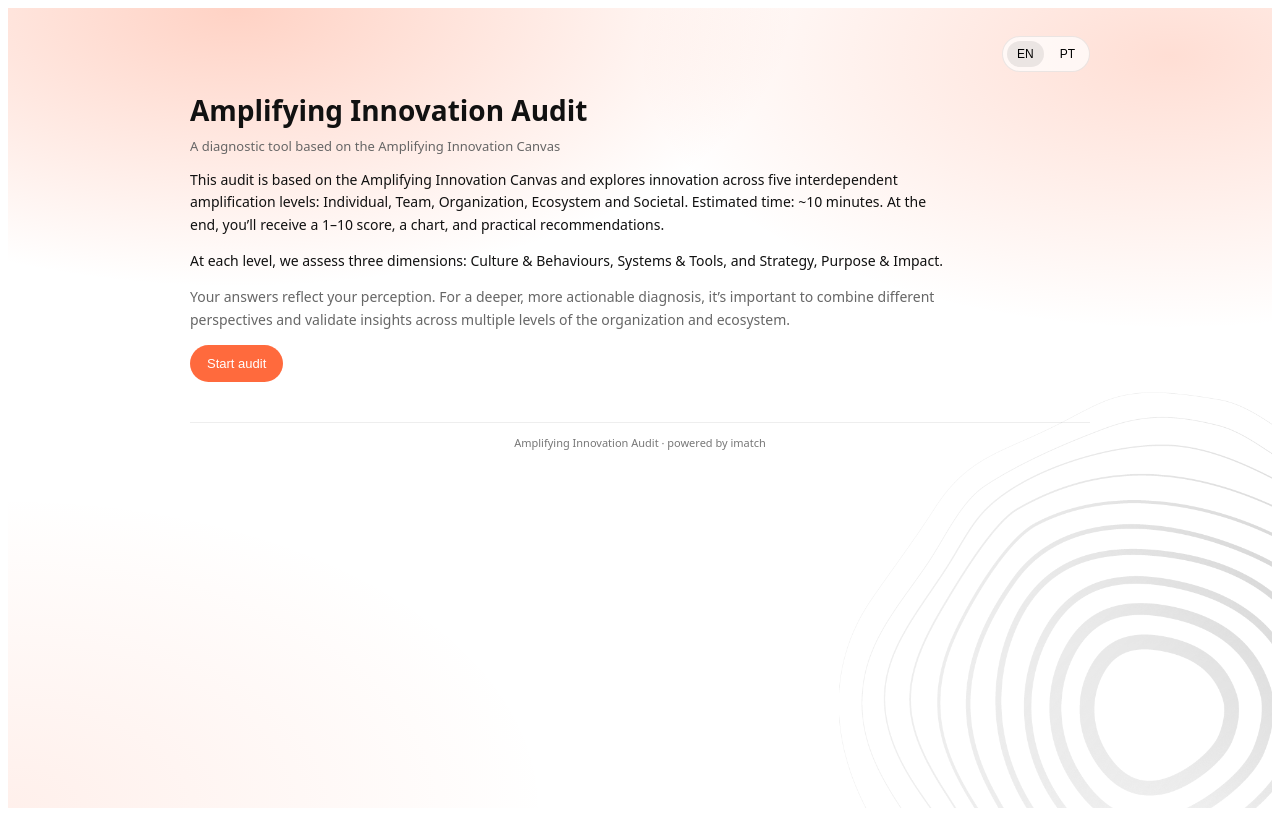
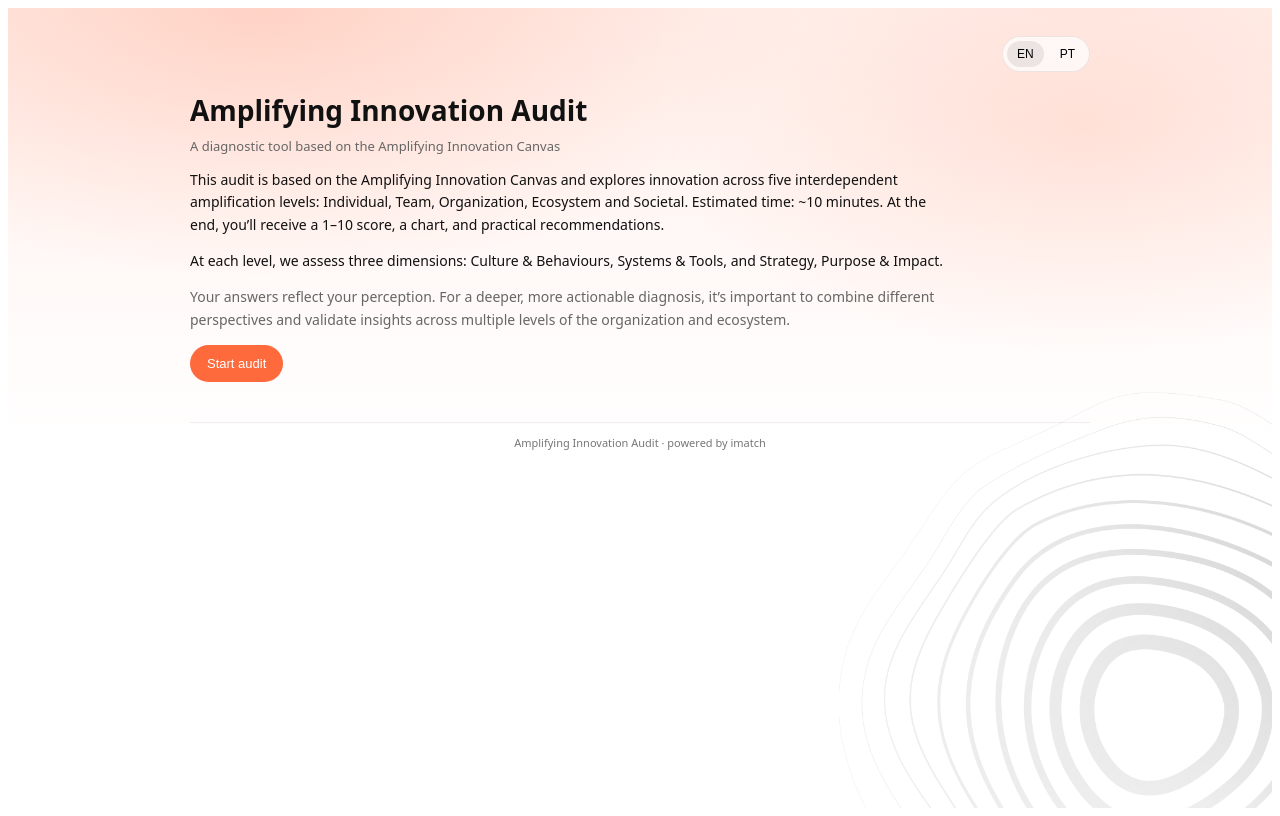
Before and after one commit to PLorosae/innov-audt, a Next.js app: page / in a window 1280 px wide. Built offline with nearby package versions, Linux system fonts and the light colour scheme.

Commit message:
Tweak: ripple opacity

```diff
--- a/styles/audit.module.css
+++ b/styles/audit.module.css
@@ -16,26 +16,15 @@
     position: relative;
     min-height: 100vh;
     background:
-      /* glow principal topo esquerdo */
-      radial-gradient(
-        900px 450px at 18% 0%,
-        rgba(255, 106, 61, 0.30),
-        transparent 62%
+      /* véu quente global */
+      linear-gradient(
+        180deg,
+        rgba(255, 106, 61, 0.10) 0%,
+        rgba(255, 255, 255, 0.0) 55%
       ),
 
-      /* glow quente topo direito (substitui a mancha feia) */
-      radial-gradient(
-        820px 420px at 92% 6%,
-        rgba(255, 106, 61, 0.22),
-        transparent 65%
-      ),
-
-      /* glow de equilíbrio em baixo à esquerda */
-      radial-gradient(
-        900px 520px at 0% 100%,
-        rgba(255, 106, 61, 0.10),
-        transparent 60%
-      ),
+      radial-gradient(900px 450px at 20% 0%, rgba(255,106,61,0.22), transparent 60%),
+      radial-gradient(700px 380px at 85% 15%, rgba(255,106,61,0.14), transparent 60%),
 
       var(--bg);
 
```
